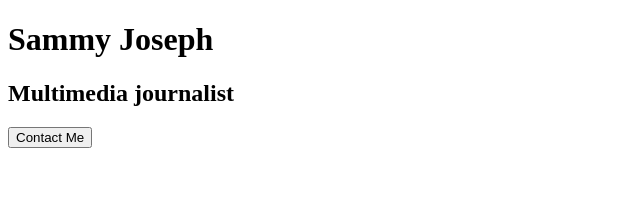
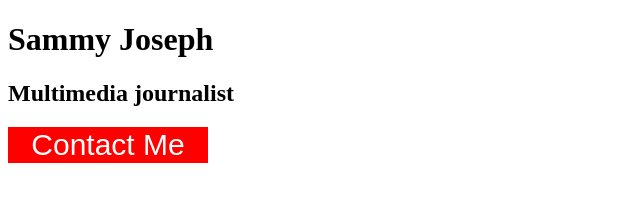
Before and after one commit to sammyj12-svg/Sammy-Joseph-Jour352, a plain HTML site: page button-assignment/index.html in a window 1280 px wide. Shown: the whole page, without its empty margins (0-640 px from the left). Drawn offline with Linux system fonts and the light colour scheme.

Commit message:
button styling

```diff
--- a/button-assignment/style.css
+++ b/button-assignment/style.css
@@ -1,4 +1,4 @@
-.button {
+button {
     background-color: red;
     color: white;
     font-size: 30px;
--- /dev/null
+++ b/contact-button-assignment/style.css
@@ -0,0 +1,24 @@
+/*
+MY COLOR PALETTE
+Color 1 - #4bc363
+Color 2 - #ffeead
+Color 3 - #ffcc5c
+Color 4 - #ff6f69
+Color 5 - #a83271
+*/
+
+button {
+    background-color: #4bc363;
+    color: white;
+    padding: 10px;
+    width: 200px;
+    margin-top: 50px;
+}
+body {
+    background-color: #ffeead;
+    font-family: "space-mono", sans-serif;
+    text-align: center;
+}
+button:hover {
+    background-color: #ff6f69;
+}
```
Also changed, not shown: contact-button-assignment/index.html (added, +18 -0 lines).
